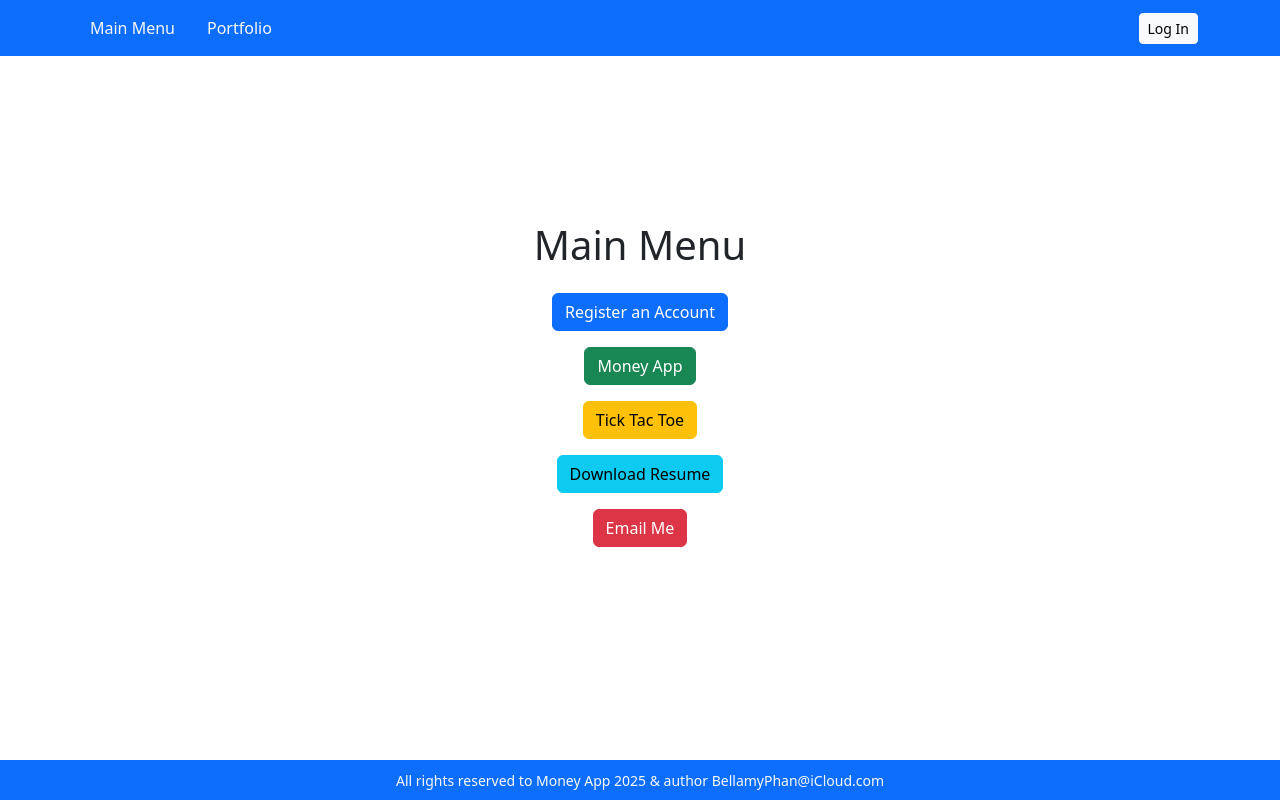
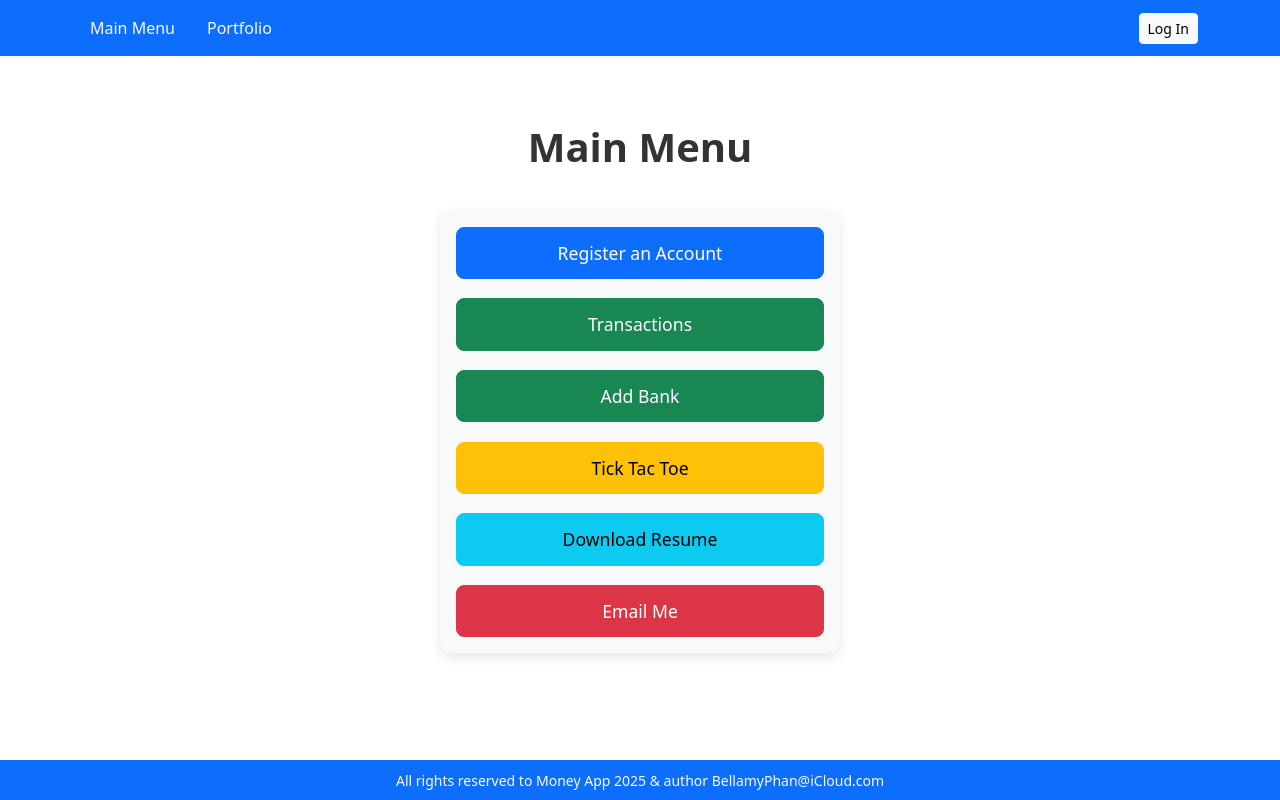
Before and after one commit to bellamyphan/bellamy-web-app, an Angular app in the folder angular-frontend/: page /main-menu in a window 1280 px wide. Built offline with nearby package versions, Linux system fonts and the light colour scheme.

Commit message:
frontend: add button to add more banks

```diff
--- a/angular-frontend/src/app/component/main-menu/main-menu.component.css
+++ b/angular-frontend/src/app/component/main-menu/main-menu.component.css
@@ -0,0 +1,36 @@
+.menu-title {
+  text-align: center;
+  margin-top: 2rem;
+  font-size: 2.5rem;
+  font-weight: 600;
+  color: #333;
+}
+
+.menu-container {
+  display: flex;
+  flex-direction: column;
+  align-items: center;
+  gap: 1.2rem;
+  margin-top: 2.5rem;
+  padding: 1rem;
+  background-color: #f8f9fa;
+  border-radius: 12px;
+  max-width: 400px;
+  margin-left: auto;
+  margin-right: auto;
+  box-shadow: 0 4px 12px rgba(0, 0, 0, 0.1);
+}
+
+.menu-button {
+  width: 100%;
+  font-size: 1.1rem;
+  font-weight: 500;
+  padding: 0.75rem 1rem;
+  border-radius: 8px;
+  transition: transform 0.2s ease, box-shadow 0.2s ease;
+}
+
+.menu-button:hover {
+  transform: translateY(-2px);
+  box-shadow: 0 6px 16px rgba(0, 0, 0, 0.15);
+}
--- a/angular-frontend/src/app/component/main-menu/main-menu.component.html
+++ b/angular-frontend/src/app/component/main-menu/main-menu.component.html
@@ -1,9 +1,10 @@
-<h1 class="text-center mt-4">Main Menu</h1>
+<h1 class="menu-title">Main Menu</h1>
 
-<div class="d-flex flex-column align-items-center gap-3 mt-4">
-  <button class="btn btn-primary" (click)="userRegistration()">Register an Account</button>
-  <button class="btn btn-success" (click)="moneyApp()">Money App</button>
-  <button class="btn btn-warning" (click)="tickTacToe()">Tick Tac Toe</button>
-  <button class="btn btn-info" (click)="downloadResume()">Download Resume</button>
-  <button class="btn btn-danger" (click)="sendEmail()">Email Me</button>
+<div class="menu-container">
+  <button class="menu-button btn btn-primary" (click)="userRegistration()">Register an Account</button>
+  <button class="menu-button btn btn-success" (click)="viewTransactions()">Transactions</button>
+  <button class="menu-button btn btn-success">Add Bank</button>
+  <button class="menu-button btn btn-warning" (click)="tickTacToe()">Tick Tac Toe</button>
+  <button class="menu-button btn btn-info" (click)="downloadResume()">Download Resume</button>
+  <button class="menu-button btn btn-danger" (click)="sendEmail()">Email Me</button>
 </div>
--- a/angular-frontend/src/app/component/main-menu/main-menu.component.ts
+++ b/angular-frontend/src/app/component/main-menu/main-menu.component.ts
@@ -14,7 +14,7 @@ export class MainMenuComponent {
     window.location.href = '/user-registration';
   }
 
-  moneyApp(): void {
+  viewTransactions(): void {
     // Navigate to the user registration page
     window.location.href = '/money-transactions';
   }
```
